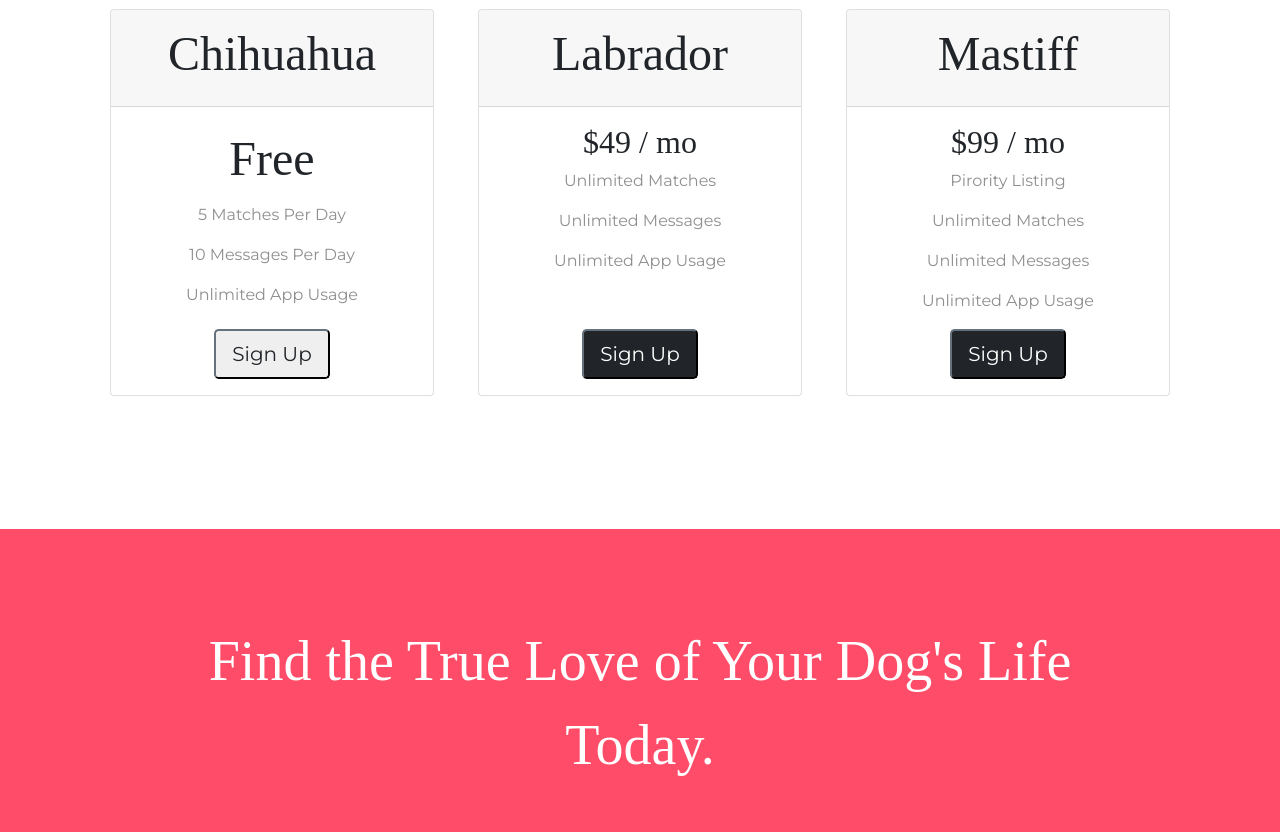
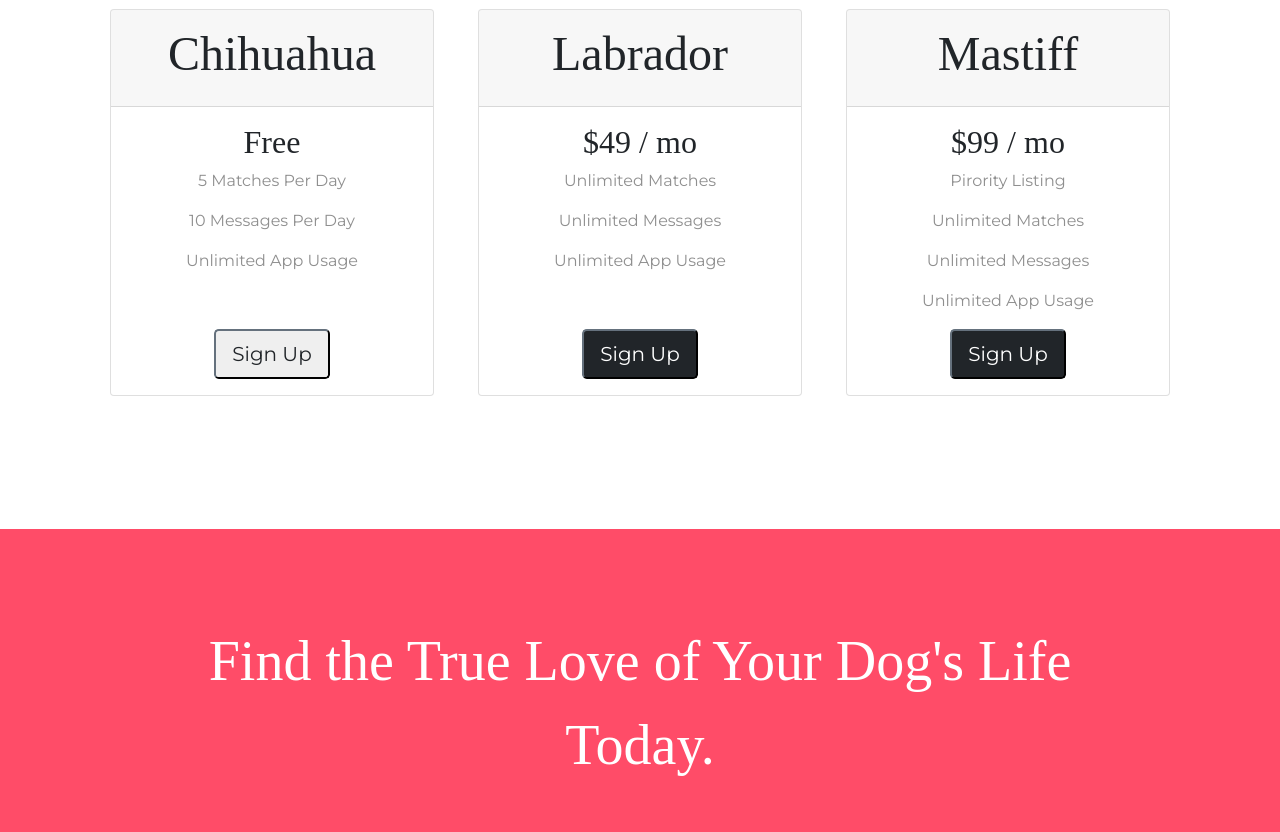
Before and after one commit to Mercetti/tindog, a plain HTML site: page index.html in a window 1280 px wide. Shown: the part 2040-2872 px from the top of the page. Drawn offline with nearby package versions, Linux system fonts and the light colour scheme.

Commit message:
removed price-text from price

```diff
--- a/index.html
+++ b/index.html
@@ -138,7 +138,7 @@
             <h3 class="price-text">Chihuahua</h3>
           </div>
           <div class="card-body d-flex flex-column border-dark">
-            <h2 class="price-text">Free</h2>
+            <h2>Free</h2>
             <p>5 Matches Per Day</p>
             <p>10 Messages Per Day</p>
             <p>Unlimited App Usage</p>
```
